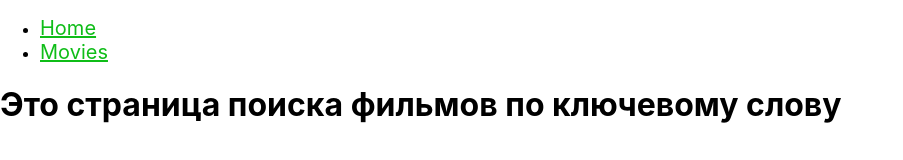
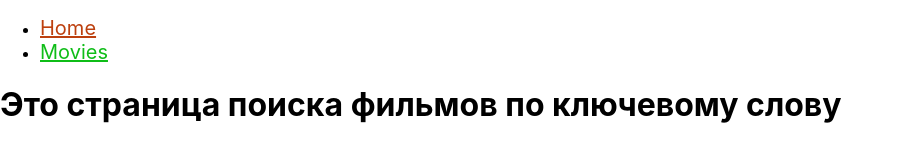
Before and after one commit to Nataliia333/goit-react-hw-04-movies, a React (Create React App) app: page /movies/1 in a window 1280 px wide. Shown: the top 160 px of the page, without its empty margins (0-903 px from the left). Built offline with nearby package versions, Linux system fonts and the light colour scheme.

Commit message:
API themoviedb.org

```diff
--- a/package.json
+++ b/package.json
@@ -23,8 +23,7 @@
     "test": "react-scripts test",
     "eject": "react-scripts eject",
     "predeploy": "npm run build",
-    "deploy": "gh-pages -d build",
-    "api-server": "json-server --delay 300 --port 4040 --watch db.json "
+    "deploy": "gh-pages -d build"
   },
   "eslintConfig": {
     "extends": [
--- a/src/App.js
+++ b/src/App.js
@@ -10,7 +10,12 @@ const App = () => (
   <>
     <ul>
       <li>
-        <NavLink to="/" className="NavLink" activeClassName="ActiveNavLink">
+        <NavLink
+          exact
+          to="/"
+          className="NavLink"
+          activeClassName="ActiveNavLink"
+        >
           Home
         </NavLink>
       </li>
```
Also changed, not shown: src/services/moviesApi.js (added, +21 -0 lines).
